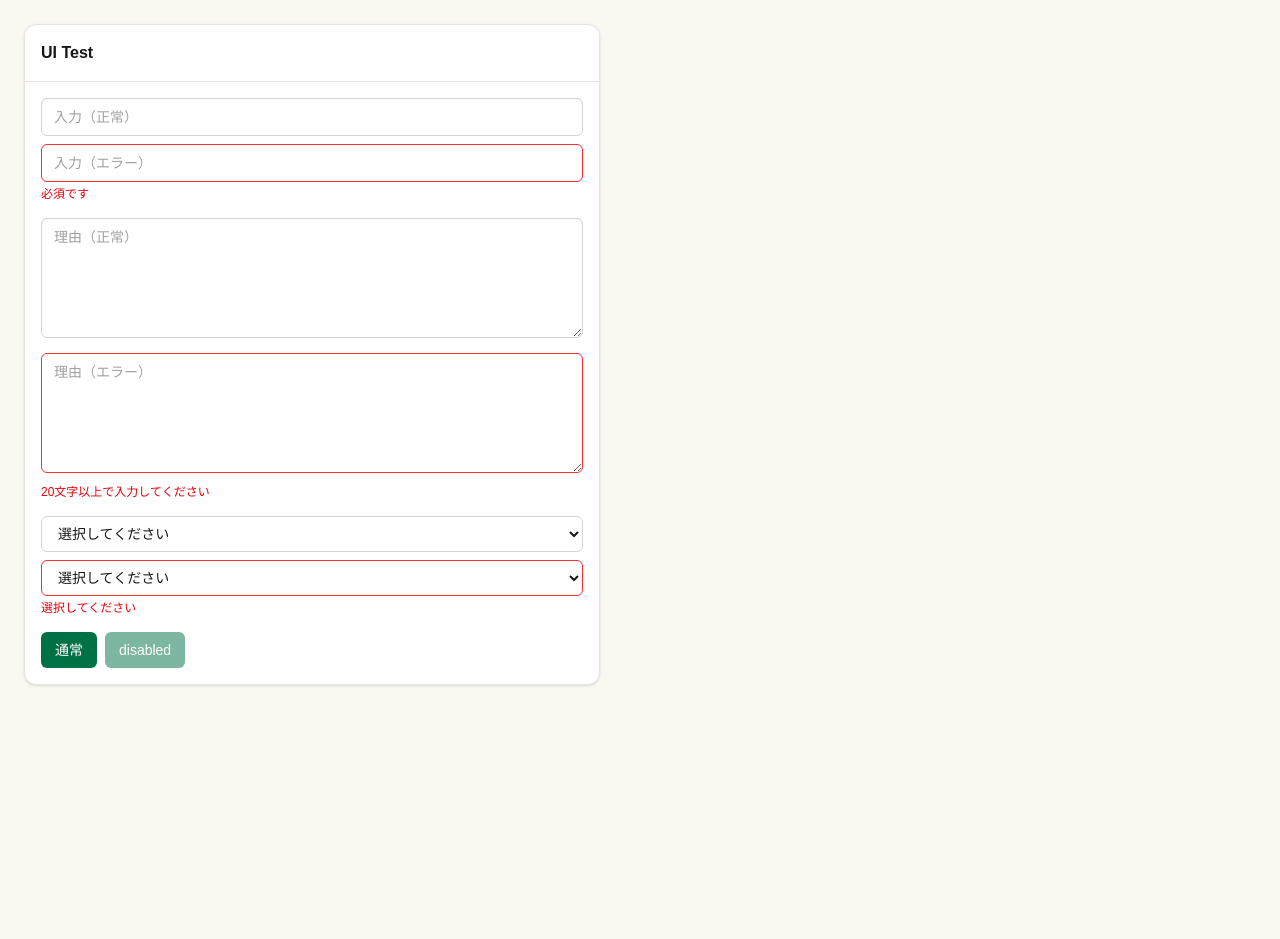
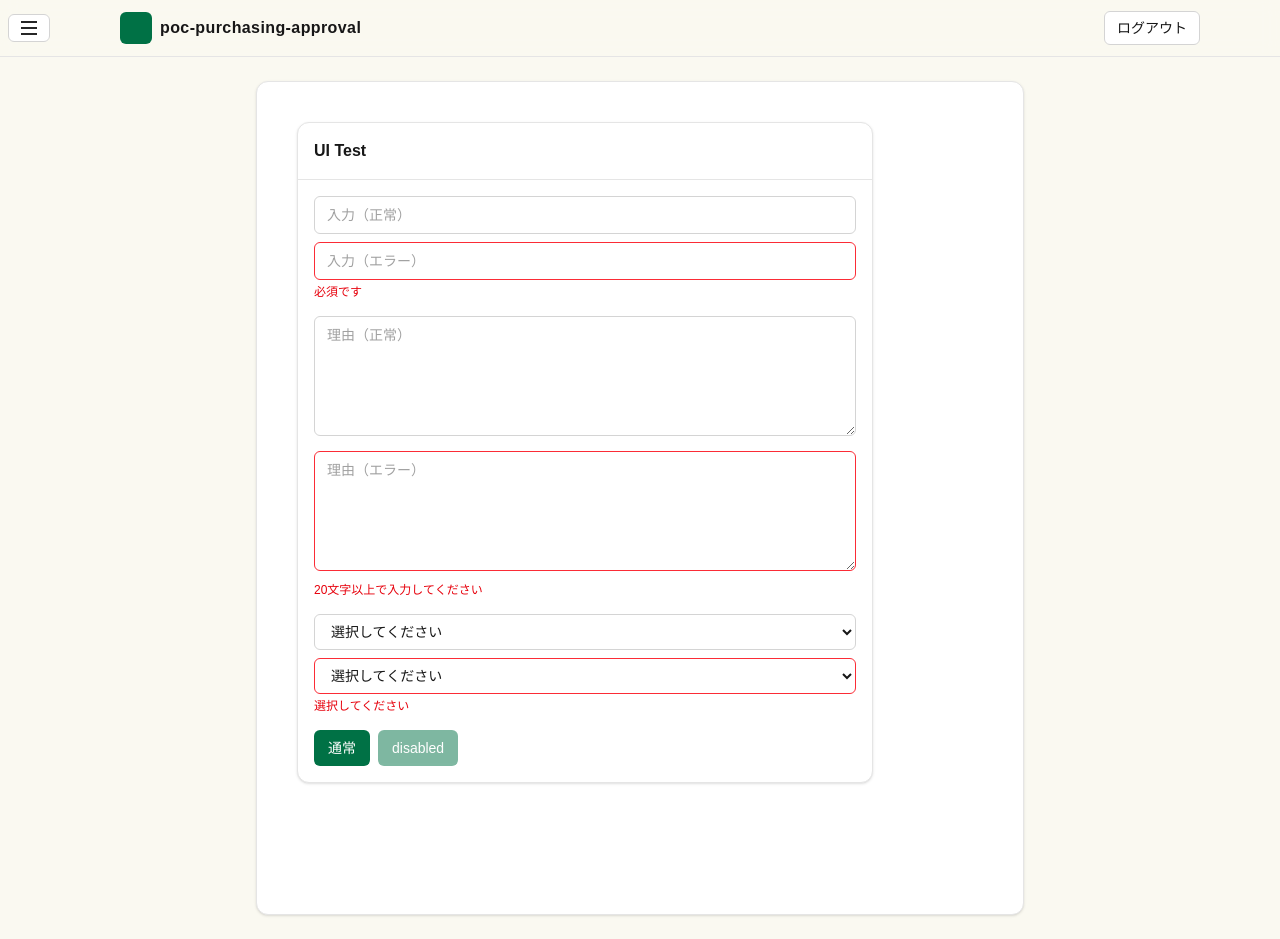
Before and after one commit to Yamazaki-Katsunori/poc-purchasing-approval, a Next.js app in the folder frontend/: page /dev/ui-test in a window 1280 px wide. Before the commit the page ends 800 px from the top, so only its background shows below. Built offline with nearby package versions, Linux system fonts and the light colour scheme.

Commit message:
feat commit: sidebar and header component create and appShell.tsx create

```diff
--- a/frontend/src/app/layout.tsx
+++ b/frontend/src/app/layout.tsx
@@ -1,6 +1,9 @@
 import type { Metadata } from 'next';
+import Link from 'next/link';
 import { Geist, Geist_Mono } from 'next/font/google';
 import './globals.css';
+import { ReactNode } from 'react';
+import AppShell from '@/features/layouts/AppShell';
 
 const geistSans = Geist({
   variable: '--font-geist-sans',
@@ -17,14 +20,15 @@ export const metadata: Metadata = {
   description: '購買申請・承認 PoC',
 };
 
-export default function RootLayout({
-  children,
-}: Readonly<{
-  children: React.ReactNode;
-}>) {
+export default function RootLayout({ children }: { children: ReactNode }) {
+  // TODO: 後で auth 実装に置き換え（cookie / session / middleware など）
+  const isAuthed = true;
+
   return (
     <html lang="ja">
-      <body className={`${geistSans.variable} ${geistMono.variable} antialiased`}>{children}</body>
+      <body className={`${geistSans.variable} ${geistMono.variable} antialiased`}>
+        <AppShell isAuthed={isAuthed}>{children}</AppShell>
+      </body>
     </html>
   );
 }
--- /dev/null
+++ b/frontend/src/features/layouts/AppShell.tsx
@@ -0,0 +1,36 @@
+// features/layouts/AppShell.tsx（要点だけ）
+'use client';
+
+import { useCallback, useState } from 'react';
+import { Header } from '@/ui/header';
+import { Sidebar } from '@/ui/sidebar';
+
+export default function AppShell({ children, isAuthed }: { children: React.ReactNode; isAuthed: boolean }) {
+  const [sidebarOpen, setSidebarOpen] = useState(false);
+  const effectiveSidebarOpen = isAuthed && sidebarOpen;
+
+  const toggleSidebar = useCallback(() => setSidebarOpen((v) => !v), []);
+  const closeSidebar = useCallback(() => setSidebarOpen(false), []);
+
+  return (
+    <div className="min-h-dvh">
+      <Header isAuthed={isAuthed} sidebarOpen={effectiveSidebarOpen} onToggleSidebar={toggleSidebar} />
+
+      {/* ✅ Main は常に中央 */}
+      <main className="px-4 py-6">
+        <div className="mx-auto w-full max-w-3xl">
+          <div className="ui-card">
+            <div className="ui-card-content">{children}</div>
+          </div>
+        </div>
+      </main>
+
+      {/* ✅ Sidebar は fixed drawer（画面左端） */}
+      {isAuthed && effectiveSidebarOpen ? (
+        <aside className="fixed left-0 bottom-0 top-14 z-50 w-72 border-r border-neutral-200 bg-white">
+          <Sidebar onNavigate={closeSidebar} />
+        </aside>
+      ) : null}
+    </div>
+  );
+}
--- /dev/null
+++ b/frontend/src/ui/header/header.tsx
@@ -0,0 +1,56 @@
+'use client';
+
+type HeaderProps = {
+  isAuthed: boolean;
+  sidebarOpen: boolean;
+  onToggleSidebar: () => void;
+  onLogin?: () => void;
+  onLogout?: () => void;
+};
+
+export function Header({ isAuthed, sidebarOpen, onToggleSidebar, onLogin, onLogout }: HeaderProps) {
+  return (
+    <header className="sticky top-0 z-[60] border-b border-neutral-200 bg-[color:var(--color-paper)]/80 backdrop-blur">
+      <div className="relative h-14">
+        {/* ハンバーガー：左端寄せ */}
+        {isAuthed ? (
+          <button
+            type="button"
+            className="ui-btn ui-btn--secondary ui-btn--sm absolute left-2 top-1/2 -translate-y-1/2"
+            aria-label={sidebarOpen ? 'サイドバーを閉じる' : 'サイドバーを開く'}
+            aria-expanded={sidebarOpen}
+            onClick={onToggleSidebar}
+          >
+            <span aria-hidden className="grid gap-1">
+              <span className="block h-[2px] w-4 bg-neutral-800" />
+              <span className="block h-[2px] w-4 bg-neutral-800" />
+              <span className="block h-[2px] w-4 bg-neutral-800" />
+            </span>
+          </button>
+        ) : null}
+
+        {/* 中央コンテナ */}
+        <div className="mx-auto flex h-14 max-w-6xl items-center justify-between px-4">
+          {/* 左：ロゴ（ハンバーガーと被らないように余白） */}
+          <div className="flex items-center gap-2 pl-10">
+            <div className="h-8 w-8 rounded-md bg-brand-700" aria-hidden />
+            <span className="font-semibold tracking-wide">poc-purchasing-approval</span>
+          </div>
+
+          {/* 右：ログイン/ログアウト（復活） */}
+          <div className="flex items-center gap-2">
+            {isAuthed ? (
+              <button className="ui-btn ui-btn--secondary ui-btn--sm" type="button" onClick={onLogout}>
+                ログアウト
+              </button>
+            ) : (
+              <button className="ui-btn ui-btn--primary ui-btn--sm" type="button" onClick={onLogin}>
+                ログイン
+              </button>
+            )}
+          </div>
+        </div>
+      </div>
+    </header>
+  );
+}
--- /dev/null
+++ b/frontend/src/ui/header/index.ts
@@ -0,0 +1 @@
+export * from './header';
--- a/frontend/src/ui/index.ts
+++ b/frontend/src/ui/index.ts
@@ -4,3 +4,5 @@ export * from './input';
 export * from './textarea';
 export * from './select';
 export * from './button';
+export * from './header';
+export * from './sidebar';
--- /dev/null
+++ b/frontend/src/ui/sidebar/index.ts
@@ -0,0 +1 @@
+export * from './sidebar';
--- /dev/null
+++ b/frontend/src/ui/sidebar/sidebar.tsx
@@ -0,0 +1,21 @@
+import Link from 'next/link';
+
+type SidebarProps = {
+  onNavigate?: () => void;
+};
+
+export function Sidebar({ onNavigate }: SidebarProps) {
+  return (
+    <aside className="h-full w-full bg-white p-4">
+      <nav className="space-y-2">
+        <Link
+          href="/applications/new"
+          onClick={onNavigate}
+          className="block rounded-md px-3 py-2 text-sm font-medium hover:bg-neutral-100"
+        >
+          新規申請作成
+        </Link>
+      </nav>
+    </aside>
+  );
+}
```
